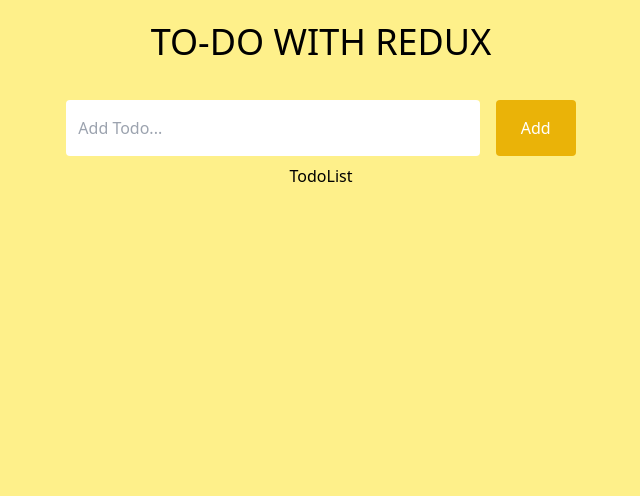
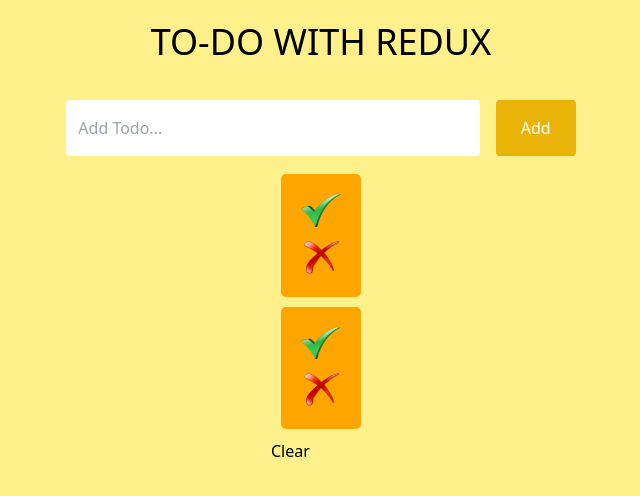
Before and after one commit to muhammeterl1912/Redux-ToDo-App, a React (Create React App) app: page / in a window 1280 px wide. Shown: the top 496 px of the page, without its empty margins (319-959 px from the left). Built offline with nearby package versions, Linux system fonts and the light colour scheme.

Commit message:
styled todo Item.

```diff
--- a/src/components/TodoInput.jsx
+++ b/src/components/TodoInput.jsx
@@ -1,4 +1,6 @@
-import React from "react";
+import { useState } from "react"
+import {  useDispatch } from 'react-redux'
+
 
 const TodoInput = () => {
   return (
--- a/src/components/TodoItem.jsx
+++ b/src/components/TodoItem.jsx
@@ -1,9 +1,25 @@
-import React from 'react'
+import okLogo from "../assets/ok.png";
+import deleteLogo from "../assets/delete.png";
 
 const TodoItem = () => {
+  const styled = {
+    textDecoration: "" ? "line-through" : "none",
+    backgroundColor: "" ? "#A9A9A9" : "orange",
+    borderRadius: "5px",
+  };
   return (
-    <div>TodoItem</div>
-  )
-}
+    <div className="min-w-[40px] flex justify-between p-[10px] m-[10px]" style={styled}>
+      <h2 className="flex justify-center items-center"></h2>
+      <div>
+        <span>
+          <img src={okLogo} className="w-[40px] m-[10px] cursor-pointer" alt="ok logo" />
+        </span>
+        <span>
+          <img src={deleteLogo} className="w-[40px] m-[10px] cursor-pointer" alt="delete logo" />
+        </span>
+      </div>
+    </div>
+  );
+};
 
-export default TodoItem
+export default TodoItem;
--- a/src/components/TodoList.jsx
+++ b/src/components/TodoList.jsx
@@ -1,9 +1,19 @@
-import React from 'react'
+import React from "react";
+import TodoItem from "./TodoItem";
 
 const TodoList = () => {
   return (
-    <div>TodoList</div>
-  )
-}
+    <div>
+      <div>
+        {[1, 2].map((todo) => (
+          <TodoItem key={todo} />
+        ))}
+      </div>
+      <div className="clear-wrapper">
+        <button className="clear-button">Clear</button>
+      </div>
+    </div>
+  );
+};
 
-export default TodoList
+export default TodoList;
```
Also changed, not shown: src/assets/delete.png (added), src/assets/ok.png (added).
